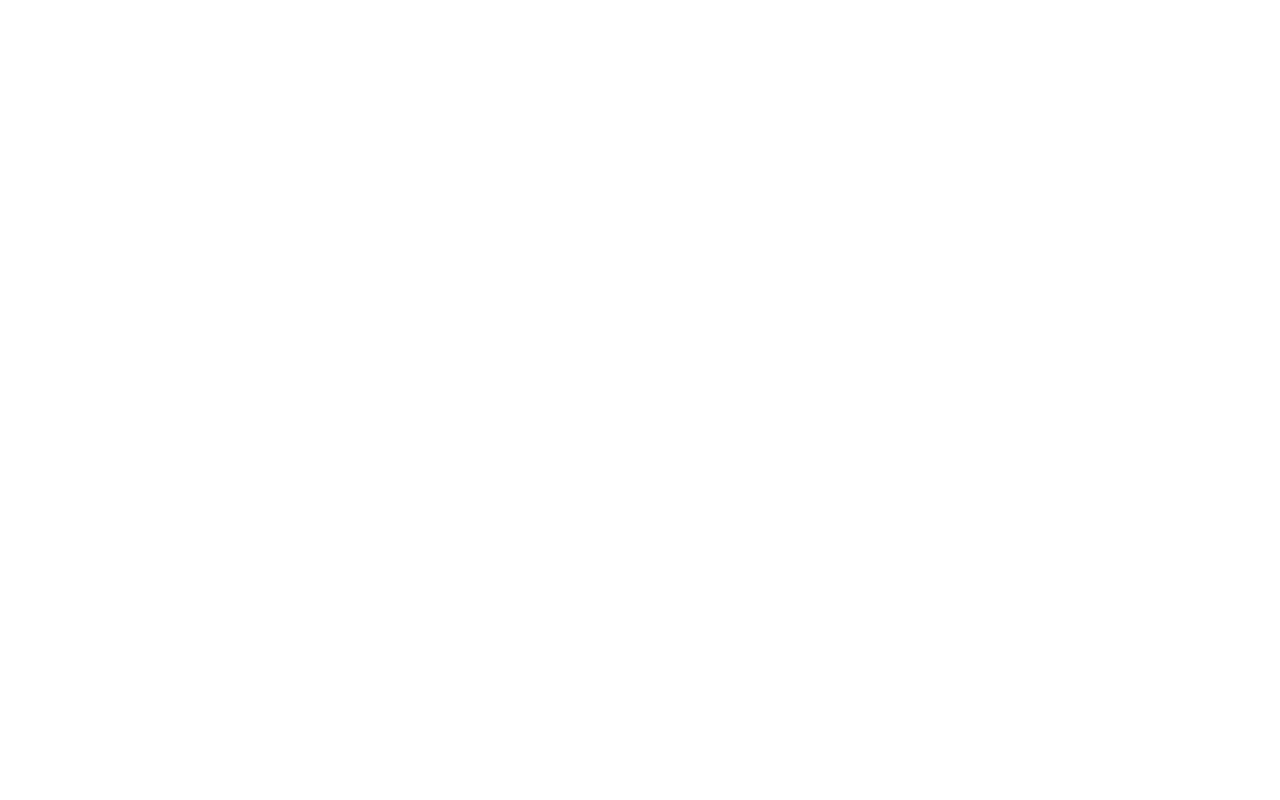
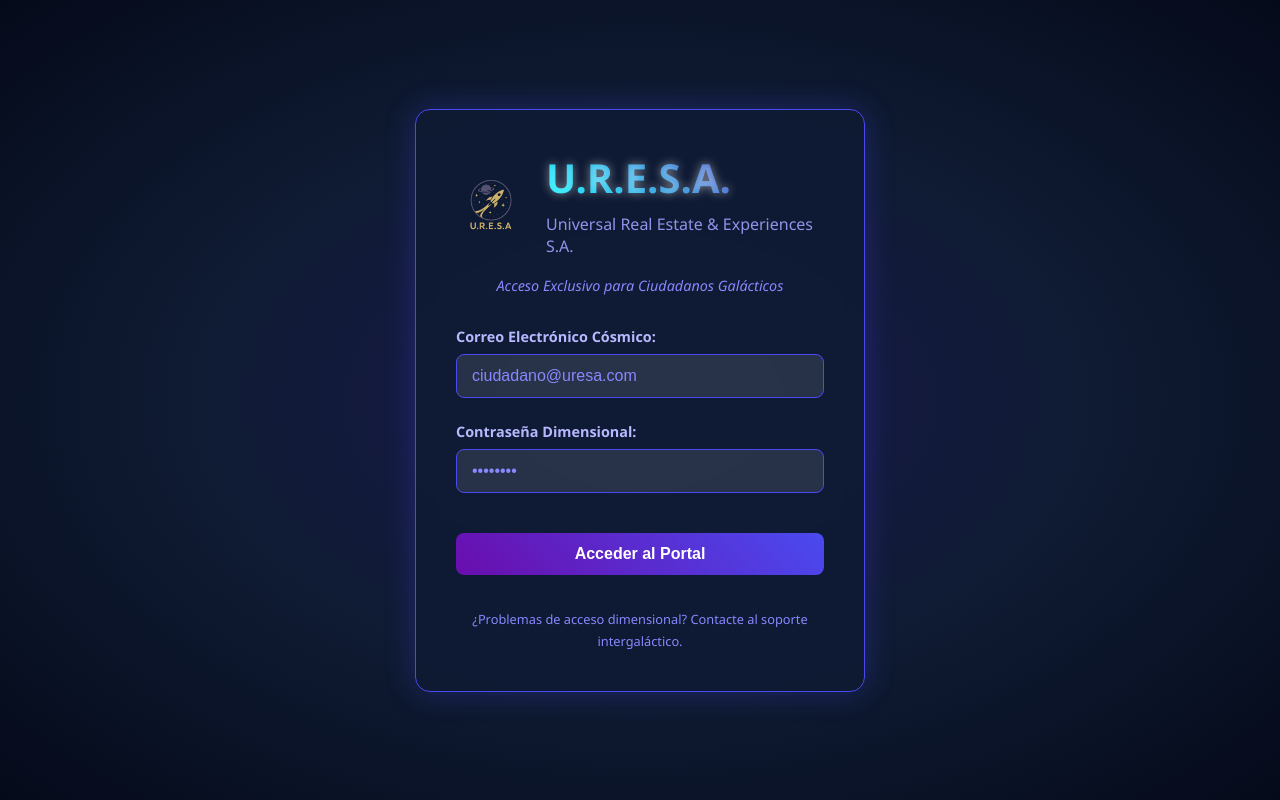
Before and after one commit to sofia-6969/Desarrollo_Web_Parcial1, a plain HTML site: page index.html in a window 1280 px wide. Drawn offline with Linux system fonts and the light colour scheme.

Commit message:
resubiendo los cambios de shary porque no me deja hacer el merge con lo de ella

```diff
--- a/css/login.css
+++ b/css/login.css
@@ -0,0 +1,163 @@
+* {
+    margin: 0;
+    padding: 0;
+    box-sizing: border-box;
+}
+
+body {
+    background:
+        radial-gradient(ellipse at center, #1a1a4d 0%, #0f1b33 50%, #050a1a 100%),
+        radial-gradient(circle at 20% 80%, rgba(106, 13, 173, 0.3) 0%, transparent 40%),
+        radial-gradient(circle at 80% 20%, rgba(0, 247, 255, 0.2) 0%, transparent 40%);
+    color: #e0e0ff;
+    min-height: 100vh;
+    display: flex;
+    align-items: center;
+    justify-content: center;
+    font-family: 'Segoe UI', sans-serif;
+}
+
+.login-container {
+    background: rgba(15, 27, 51, 0.9);
+    padding: 2.5rem;
+    border-radius: 15px;
+    border: 1px solid #4a4af0;
+    box-shadow: 0 0 30px rgba(74, 74, 240, 0.3);
+    max-width: 450px;
+    width: 100%;
+    backdrop-filter: blur(10px);
+}
+
+.login-logo-container {
+    display: flex;
+    align-items: center;
+    gap: 20px;
+    margin-bottom: 15px;
+    justify-content: center;
+    text-align: left;
+}
+
+.login-logo {
+    width: 70px;
+    height: 70px;
+    border-radius: 12px;
+    object-fit: contain;
+    background: transparent;
+}
+
+.login-logo-text h1 {
+    margin: 0;
+    font-size: 2.2rem;
+    color: white;
+    text-shadow: 0 0 10px rgba(255, 255, 255, 0.5);
+}
+
+.login-logo-text p {
+    margin: 5px 0 0 0;
+    font-size: 1rem;
+    opacity: 0.9;
+    color: rgba(255, 255, 255, 0.8);
+}
+
+.cosmic-header {
+    text-align: center;
+    margin-bottom: 2rem;
+}
+
+.cosmic-header h1 {
+    font-size: 2.5rem;
+    margin-bottom: 0.5rem;
+    background: linear-gradient(45deg, #00f7ff, #6a0dad);
+    -webkit-background-clip: text;
+    -webkit-text-fill-color: transparent;
+    background-clip: text;
+}
+
+.cosmic-header p {
+    color: #a0a0ff;
+    margin-bottom: 0.25rem;
+}
+
+.subtitle {
+    font-size: 0.9rem;
+    color: #8888ff !important;
+    font-style: italic;
+}
+
+.login-form {
+    display: flex;
+    flex-direction: column;
+    gap: 1.5rem;
+}
+
+.input-group {
+    display: flex;
+    flex-direction: column;
+    gap: 0.5rem;
+}
+
+.input-group label {
+    font-weight: 600;
+    color: #b8b8ff;
+    font-size: 0.9rem;
+}
+
+.input-group input {
+    padding: 12px 15px;
+    border: 1px solid #4a4af0;
+    border-radius: 8px;
+    background: rgba(255, 255, 255, 0.1);
+    color: white;
+    font-size: 1rem;
+    transition: all 0.3s ease;
+}
+
+.input-group input:focus {
+    outline: none;
+    border-color: #00f7ff;
+    box-shadow: 0 0 10px rgba(0, 247, 255, 0.3);
+    background: rgba(255, 255, 255, 0.15);
+}
+
+.input-group input::placeholder {
+    color: #8888ff;
+}
+
+.cosmic-button {
+    padding: 12px 20px;
+    background: linear-gradient(45deg, #6a0dad, #4a4af0);
+    color: white;
+    border: none;
+    border-radius: 8px;
+    font-size: 1rem;
+    font-weight: 600;
+    cursor: pointer;
+    transition: all 0.3s ease;
+    margin-top: 1rem;
+}
+
+.cosmic-button:hover {
+    background: linear-gradient(45deg, #4a4af0, #00f7ff);
+    transform: translateY(-2px);
+    box-shadow: 0 5px 15px rgba(0, 247, 255, 0.4);
+}
+
+.error-message {
+    background: rgba(255, 0, 0, 0.1);
+    border: 1px solid #ff4444;
+    color: #ff8888;
+    padding: 12px;
+    border-radius: 8px;
+    margin-top: 1rem;
+    text-align: center;
+}
+
+.login-footer {
+    margin-top: 2rem;
+    text-align: center;
+}
+
+.login-footer small {
+    color: #8888ff;
+    font-size: 0.8rem;
+}
--- a/css/style.css
+++ b/css/style.css
@@ -0,0 +1,314 @@
+:root {
+    --space-dark: #0f172a;
+    --space-blue: #1e293b;
+    --cosmic-purple: #7c3aed;
+    --star-cyan: #06b6d4;
+    --galaxy-white: #f1f5f9;
+    --neutron-orange: #f97316;
+}
+
+* {
+    margin: 0;
+    padding: 0;
+    box-sizing: border-box;
+}
+
+body {
+    font-family: 'Segoe UI', system-ui, sans-serif;
+    background: var(--space-dark);
+    color: var(--galaxy-white);
+    line-height: 1.6;
+    min-height: 100vh;
+    display: flex;
+    flex-direction: column;
+}
+
+/* Header */
+.top-header {
+    background: linear-gradient(135deg, var(--space-blue), var(--cosmic-purple));
+    padding: 1rem 2rem;
+    display: flex;
+    justify-content: space-between;
+    align-items: center;
+    box-shadow: 0 2px 20px rgba(0, 0, 0, 0.3);
+}
+
+.header-content {
+    display: flex;
+    justify-content: space-between;
+    align-items: center;
+    width: 100%;
+}
+
+.logo-container {
+    display: flex;
+    align-items: center;
+    gap: 15px;
+}
+
+.site-logo {
+    width: 60px;
+    height: 60px;
+    border-radius: 8px;
+    object-fit: contain;
+    background: transparent;
+}
+
+.logo-text h1 {
+    margin: 0;
+    font-size: 1.8rem;
+    color: white;
+}
+
+.logo-text p {
+    margin: 0;
+    font-size: 0.9rem;
+    opacity: 0.8;
+    color: rgba(255, 255, 255, 0.8);
+}
+
+.header-actions {
+    display: flex;
+    align-items: center;
+    gap: 1rem;
+}
+
+.logout-btn {
+    background: rgba(255, 255, 255, 0.1);
+    color: white;
+    border: 1px solid rgba(255, 255, 255, 0.3);
+    padding: 0.5rem 1rem;
+    border-radius: 6px;
+    cursor: pointer;
+    transition: all 0.3s ease;
+}
+
+.logout-btn:hover {
+    background: rgba(255, 255, 255, 0.2);
+}
+
+/* Layout Principal */
+.main-layout {
+    display: grid;
+    grid-template-columns: 250px 1fr;
+    flex: 1;
+}
+
+/* Sidebar */
+.sidebar {
+    background: var(--space-blue);
+    padding: 1.5rem;
+    border-right: 1px solid rgba(255, 255, 255, 0.1);
+}
+
+.sidebar-nav h3 {
+    color: var(--star-cyan);
+    margin-bottom: 1rem;
+}
+
+.sidebar-nav ul {
+    list-style: none;
+    margin-bottom: 2rem;
+}
+
+.nav-item {
+    display: block;
+    padding: 0.75rem 1rem;
+    color: var(--galaxy-white);
+    text-decoration: none;
+    border-radius: 6px;
+    margin-bottom: 0.5rem;
+    transition: all 0.3s ease;
+}
+
+.nav-item:hover,
+.nav-item.active {
+    background: rgba(124, 58, 237, 0.2);
+    color: var(--star-cyan);
+}
+
+.sidebar-info {
+    background: rgba(255, 255, 255, 0.05);
+    padding: 1rem;
+    border-radius: 8px;
+}
+
+.user-stats {
+    display: flex;
+    flex-direction: column;
+    gap: 0.5rem;
+}
+
+.stat {
+    display: flex;
+    justify-content: space-between;
+    font-size: 0.9rem;
+}
+
+/* Contenido Principal */
+.content {
+    padding: 2rem;
+    background: rgba(30, 41, 59, 0.3);
+}
+
+.welcome-section {
+    text-align: center;
+    margin-bottom: 2rem;
+    padding: 2rem;
+    background: linear-gradient(135deg, rgba(124, 58, 237, 0.1), rgba(6, 182, 212, 0.1));
+    border-radius: 12px;
+}
+
+.section-header {
+    display: flex;
+    justify-content: space-between;
+    align-items: center;
+    margin-bottom: 2rem;
+}
+
+.filters {
+    display: flex;
+    gap: 0.5rem;
+}
+
+.filter-btn {
+    padding: 0.5rem 1rem;
+    background: rgba(255, 255, 255, 0.1);
+    color: var(--galaxy-white);
+    border: 1px solid rgba(255, 255, 255, 0.2);
+    border-radius: 20px;
+    cursor: pointer;
+    transition: all 0.3s ease;
+}
+
+.filter-btn.active {
+    background: var(--cosmic-purple);
+}
+
+/* Grid de Productos */
+.products-grid {
+    display: grid;
+    grid-template-columns: repeat(auto-fill, minmax(280px, 1fr));
+    gap: 1.5rem;
+}
+
+/* Tarjetas de Producto */
+.product-card {
+    background: rgba(255, 255, 255, 0.05);
+    border-radius: 12px;
+    overflow: hidden;
+    transition: all 0.3s ease;
+    border: 1px solid rgba(255, 255, 255, 0.1);
+}
+
+.product-card:hover {
+    transform: translateY(-5px);
+    border-color: var(--star-cyan);
+}
+
+.product-image {
+    height: 160px;
+    overflow: hidden;
+}
+
+.product-img {
+    width: 100%;
+    height: 100%;
+    object-fit: cover;
+}
+
+.product-content {
+    padding: 1.25rem;
+}
+
+.product-title {
+    color: var(--star-cyan);
+    font-size: 1.1rem;
+    margin-bottom: 0.5rem;
+}
+
+.product-description {
+    opacity: 0.8;
+    font-size: 0.9rem;
+    margin-bottom: 1rem;
+}
+
+.product-meta {
+    display: flex;
+    justify-content: space-between;
+    align-items: center;
+    margin-bottom: 1rem;
+}
+
+.product-price {
+    color: var(--neutron-orange);
+    font-weight: bold;
+    font-size: 1.2rem;
+}
+
+.product-category {
+    background: rgba(124, 58, 237, 0.3);
+    color: #c4b5fd;
+    padding: 0.25rem 0.5rem;
+    border-radius: 12px;
+    font-size: 0.7rem;
+}
+
+.add-to-cart {
+    width: 100%;
+    padding: 0.75rem;
+    background: linear-gradient(45deg, var(--cosmic-purple), var(--star-cyan));
+    color: white;
+    border: none;
+    border-radius: 6px;
+    cursor: pointer;
+    font-weight: 600;
+}
+
+/* Footer */
+.main-footer {
+    background: var(--space-blue);
+    padding: 2rem;
+    border-top: 1px solid rgba(255, 255, 255, 0.1);
+}
+
+.footer-content {
+    display: grid;
+    grid-template-columns: repeat(auto-fit, minmax(200px, 1fr));
+    gap: 2rem;
+    margin-bottom: 1.5rem;
+}
+
+.footer-section h4 {
+    color: var(--star-cyan);
+    margin-bottom: 1rem;
+}
+
+.footer-bottom {
+    text-align: center;
+    padding-top: 1.5rem;
+    border-top: 1px solid rgba(255, 255, 255, 0.1);
+}
+
+/* Responsive */
+@media (max-width: 768px) {
+    .main-layout {
+        grid-template-columns: 1fr;
+    }
+
+    .sidebar {
+        display: none;
+    }
+
+    .section-header {
+        flex-direction: column;
+        gap: 1rem;
+        text-align: center;
+    }
+
+    .top-header {
+        flex-direction: column;
+        gap: 1rem;
+        text-align: center;
+    }
+}
--- a/index.html
+++ b/index.html
@@ -1,11 +1,49 @@
 <!DOCTYPE html>
-<html lang="en">
+<html lang="es">
 <head>
     <meta charset="UTF-8">
     <meta name="viewport" content="width=device-width, initial-scale=1.0">
     <title>Document</title>
+    <title>U.R.E.S.A. - Acceso Ciudadano Galáctico</title>
+    <link rel="icon" type="image/png" href="img/favicon.png">
+    <link rel="stylesheet" href="css/login.css">
 </head>
 <body>
+    <div class="login-container">
+        <div class="cosmic-header">
+            <div class="login-logo-container">
+                <img src="img/favicon.png" alt="U.R.E.S.A. Logo" class="login-logo">
+                <div class="login-logo-text">
+                    <h1>U.R.E.S.A.</h1>
+                    <p>Universal Real Estate & Experiences S.A.</p>
+                </div>
+            </div>
+            <p class="subtitle">Acceso Exclusivo para Ciudadanos Galácticos</p>
+        </div>
 
+        <form id="loginForm" class="login-form">
+            <div class="input-group">
+                <label for="email">Correo Electrónico Cósmico:</label>
+                <input type="email" id="email" name="email" required placeholder="ciudadano@uresa.com">
+            </div>
+
+            <div class="input-group">
+                <label for="password">Contraseña Dimensional:</label>
+                <input type="password" id="password" name="password" required placeholder="••••••••">
+            </div>
+
+            <button type="submit" class="cosmic-button">Acceder al Portal</button>
+        </form>
+
+        <div id="errorMessage" class="error-message" style="display: none;">
+            ⚠️ Credenciales incorrectas. Verifique su identidad galáctica.
+        </div>
+
+        <div class="login-footer">
+            <p><small>¿Problemas de acceso dimensional? Contacte al soporte intergaláctico.</small></p>
+        </div>
+    </div>
+
+    <script src="js/login.js"></script>
 </body>
 </html>
```
Also changed, not shown: components/footer.html (+21 -0 lines), components/header.html (+15 -0 lines), components/sidebar.html (+20 -0 lines).
